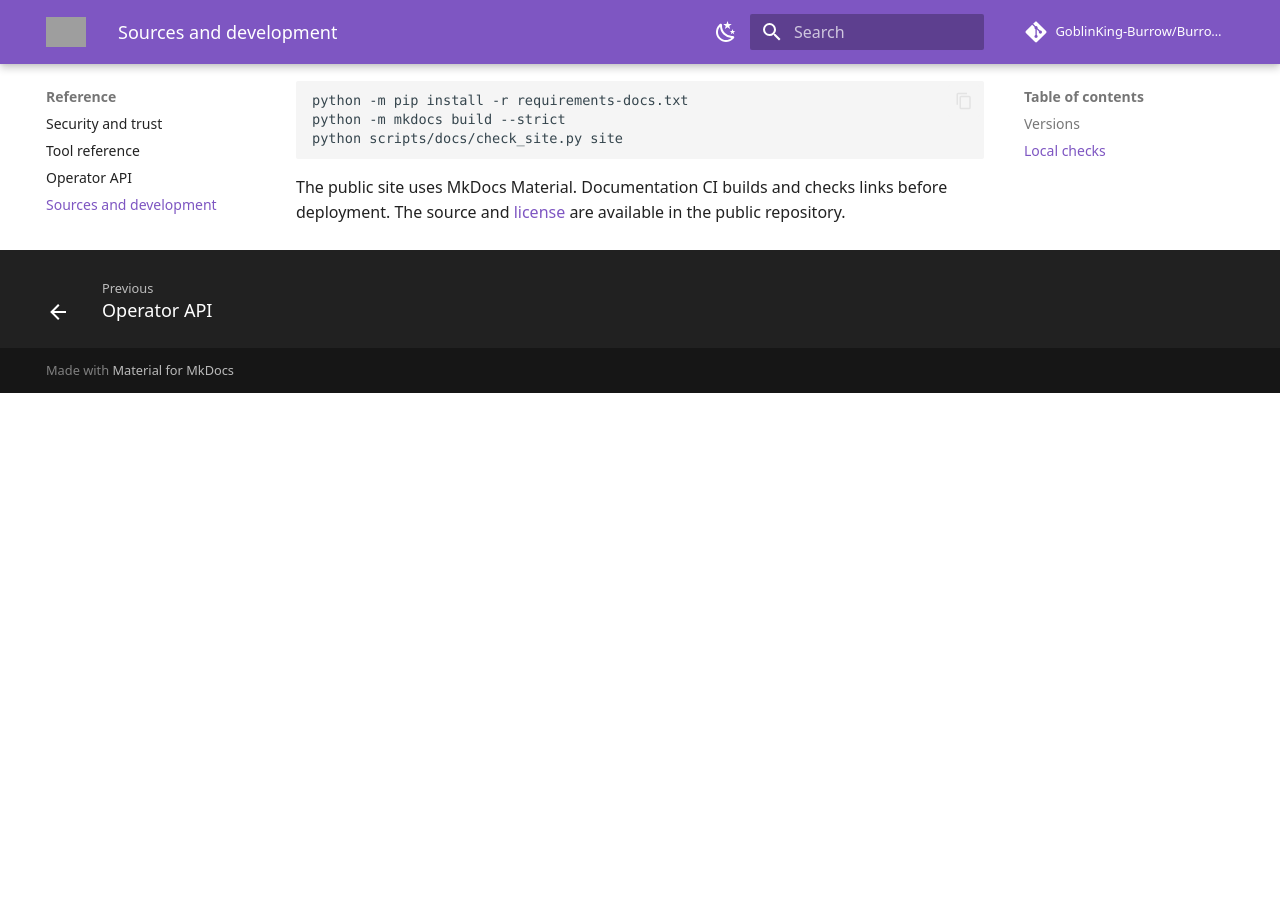
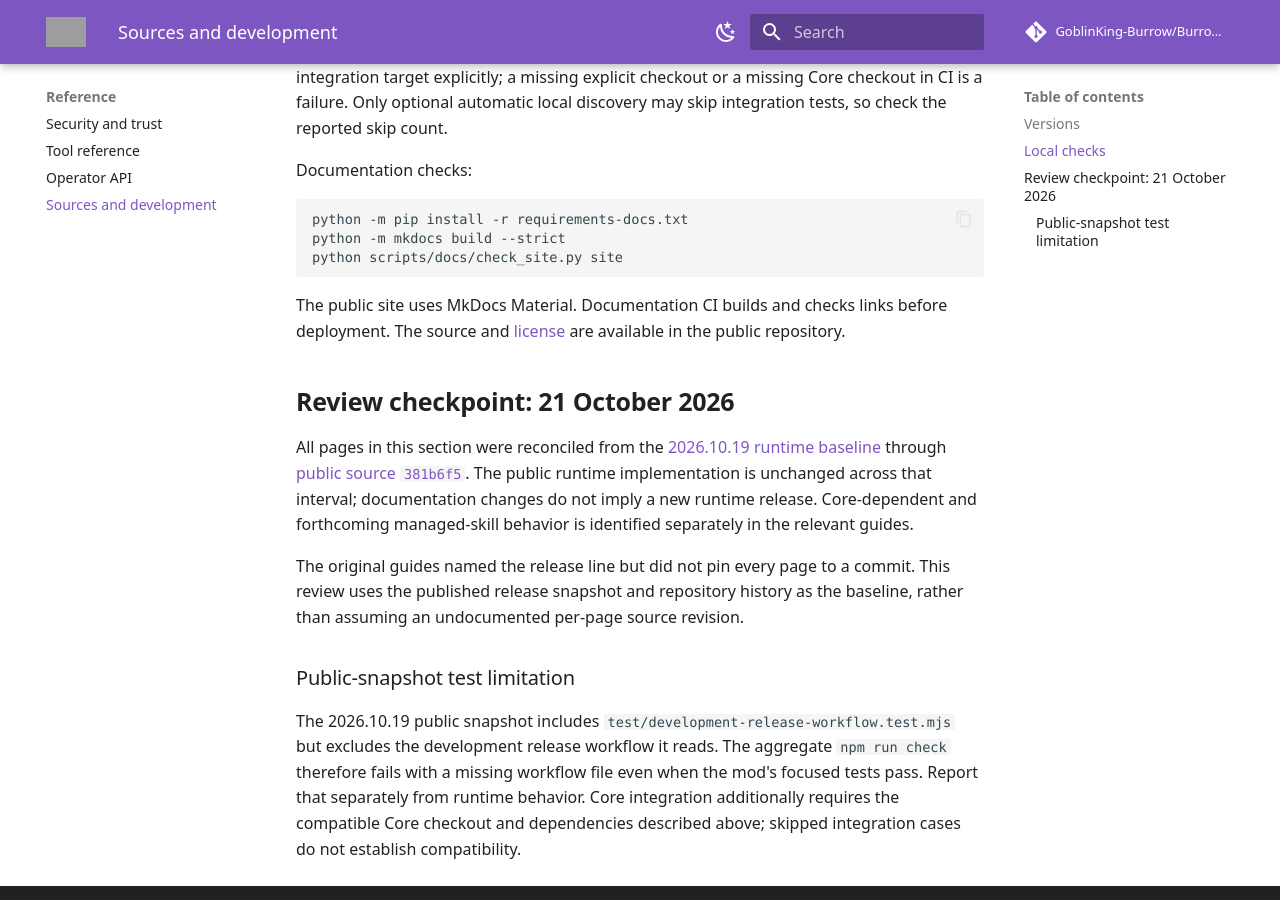
Before and after one commit to NightShaman/Burrow-Backdoor, an MkDocs documentation site: the page built from docs/sources.md, in a window 1280 px wide and 900 px high, scrolled down 1106 px. Built offline with MkDocs 1.6.1 and Material for MkDocs 9.7.7, drawn with Linux system fonts in a browser that asks for light colours; comment, search, counter and statistics services are not loaded; before the commit the page ends 1499 px from its top, so only the background shows below that; some of the changed text lies outside the part shown; grey boxes are pictures that could not be loaded.

Commit message:
Reconcile user documentation with current public and upcoming behavior

````diff
--- a/docs/sources.md
+++ b/docs/sources.md
@@ -1,6 +1,6 @@
 # Sources and development
 
-These guides describe the current public Backdoor tool and settings contracts. Tool schemas are derived from the implementation; Core remains responsible for authorization, diagnostic sanitization, distribution, and operation persistence.
+These guides describe Backdoor’s tool and settings contracts, with build-specific notes for Core behavior. Tool schemas are derived from the implementation; Core remains responsible for authorization, diagnostic sanitization, distribution, and operation persistence.
 
 | Contract | Public source |
 | --- | --- |
@@ -11,6 +11,8 @@ These guides describe the current public Backdoor tool and settings contracts. T
 | Core behavior | [Burrow Backend](https://github.com/GoblinKing-Burrow/Burrow/tree/main/backend) |
 
 ## Versions
+
+The no-auth settings behavior documented here requires a Core build containing the mod-access authentication fix. The public 2026.10.19 runtime predates that fix; see [settings troubleshooting](troubleshooting.md#settings-say-access-is-unavailable).
 
 Public release versions use UTC `YYYY.MM.DD`. Use compatible Core and Backdoor releases. Tool schemas also accept valid calendar revisions and semantic version strings as an explicit version guard, but Core requires a match to the source’s currently inspected latest version.
 
@@ -34,3 +36,13 @@ python scripts/docs/check_site.py site
 ```
 
 The public site uses MkDocs Material. Documentation CI builds and checks links before deployment. The source and [license](https://github.com/GoblinKing-Burrow/Burrow-Backdoor/blob/main/LICENSE) are available in the public repository.
+
+## Review checkpoint: 21 October 2026
+
+All pages in this section were reconciled from the [2026.10.19 runtime baseline](https://github.com/GoblinKing-Burrow/Burrow-Backdoor/tree/02aef71e99bd54b4ee635251ab4496720cd4f5fa) through [public source `381b6f5`](https://github.com/GoblinKing-Burrow/Burrow-Backdoor/tree/381b6f50e545063e2a4434c1f56658f8b7d6d7f0). The public runtime implementation is unchanged across that interval; documentation changes do not imply a new runtime release. Core-dependent and forthcoming managed-skill behavior is identified separately in the relevant guides.
+
+The original guides named the release line but did not pin every page to a commit. This review uses the published release snapshot and repository history as the baseline, rather than assuming an undocumented per-page source revision.
+
+### Public-snapshot test limitation
+
+The 2026.10.19 public snapshot includes `test/development-release-workflow.test.mjs` but excludes the development release workflow it reads. The aggregate `npm run check` therefore fails with a missing workflow file even when the mod's focused tests pass. Report that separately from runtime behavior. Core integration additionally requires the compatible Core checkout and dependencies described above; skipped integration cases do not establish compatibility.
````
Also changed, not shown: docs/access.md (+1 -1 lines), docs/installation.md (+7 -1 lines), docs/operator-api.md (+7 -1 lines), docs/troubleshooting.md (+5 -1 lines).
